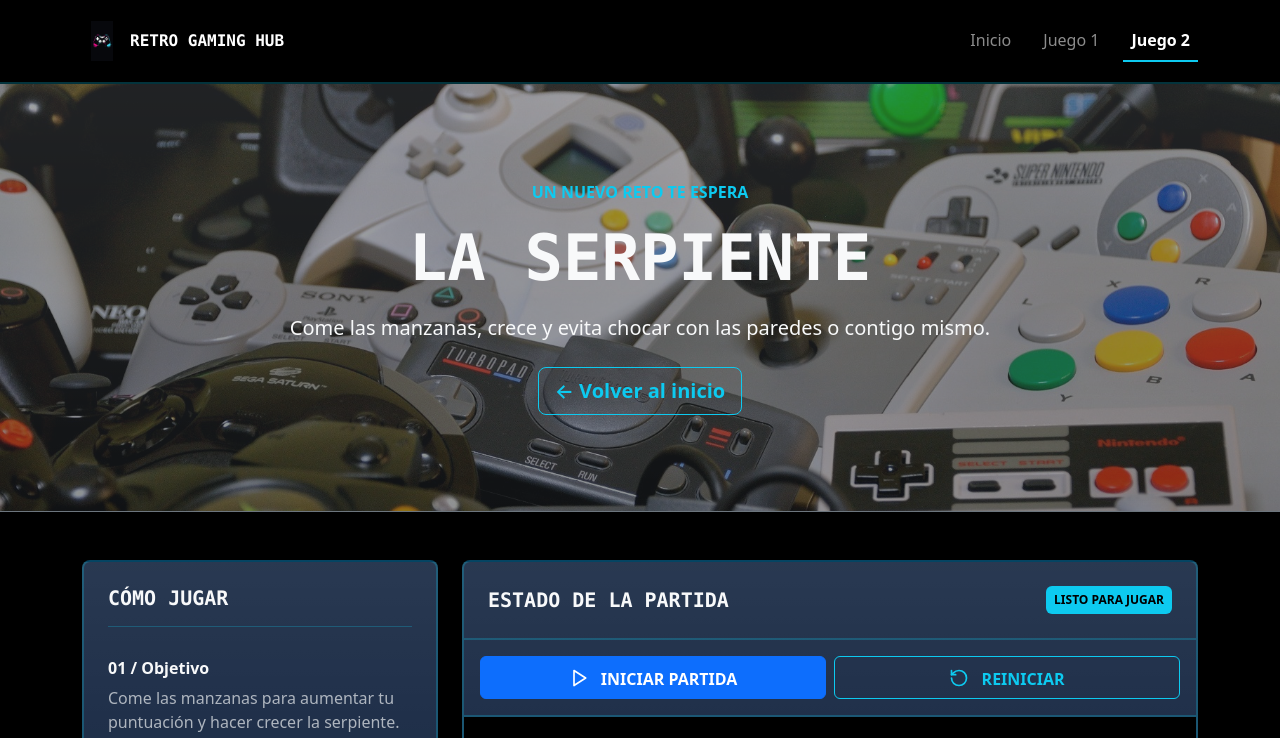
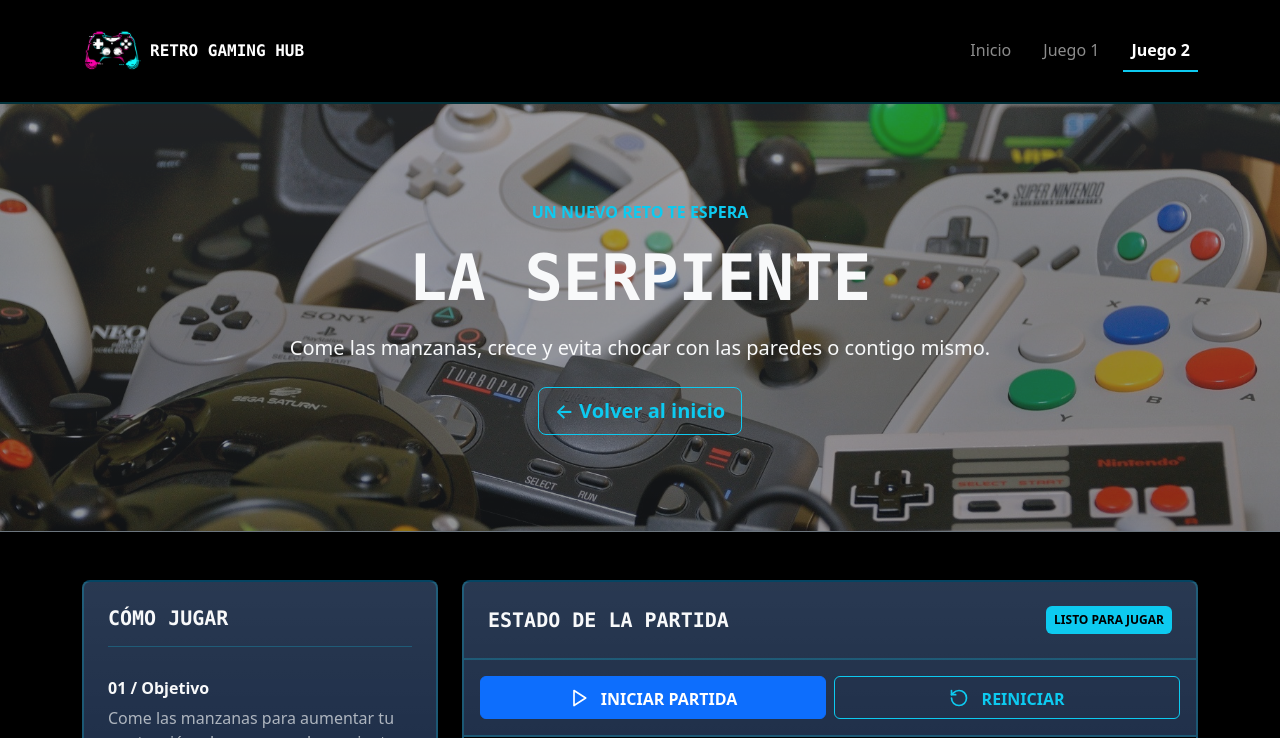
Before and after one commit to jnsandoval/Dos-juegos-en-linea, a plain HTML site: page juego2.html in a window 1280 px wide. Shown: the top 738 px of the page. Drawn offline with nearby package versions, Linux system fonts and the light colour scheme.

Commit message:
Mejora del encabezado

```diff
--- a/juego2.html
+++ b/juego2.html
@@ -22,8 +22,10 @@
             <div class="container">
                 <a class="navbar-brand d-flex align-items-center gap-2 me-2" href="index.html">
                     <!-- LOGO OFICIAL-->
-                    <img src="img/logo-oficial.jpg" width="40" height="40"
-                         class="object-fit-contain" alt="" aria-hidden="true">
+                    <img src="img/logo-oficial.png"
+                        width="60"
+                        height="60"
+                        alt="Logo de Retro Gaming Hub">
                     <span class="fw-bold font-monospace text-uppercase fs-6">RETRO GAMING HUB</span>
                 </a>
 
```
Also changed, not shown: img/logo-oficial.png (added).
